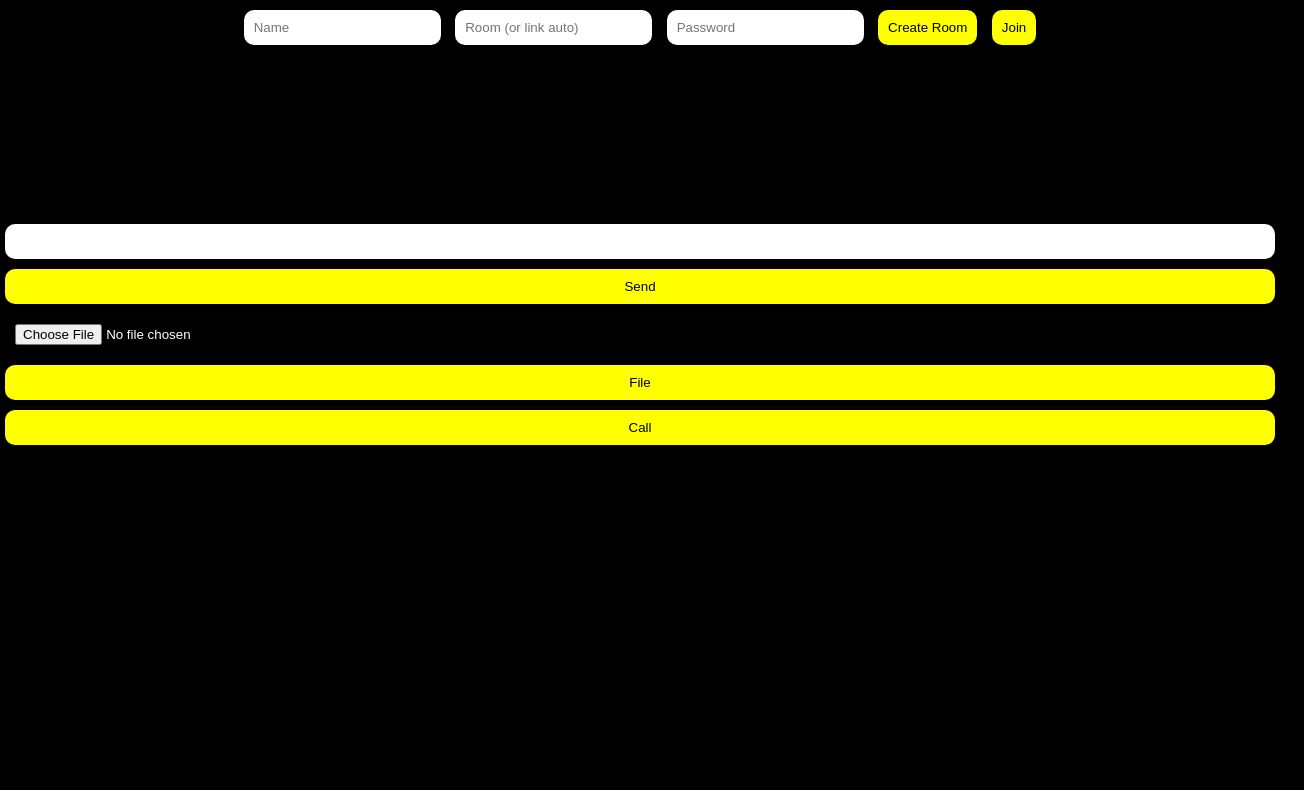
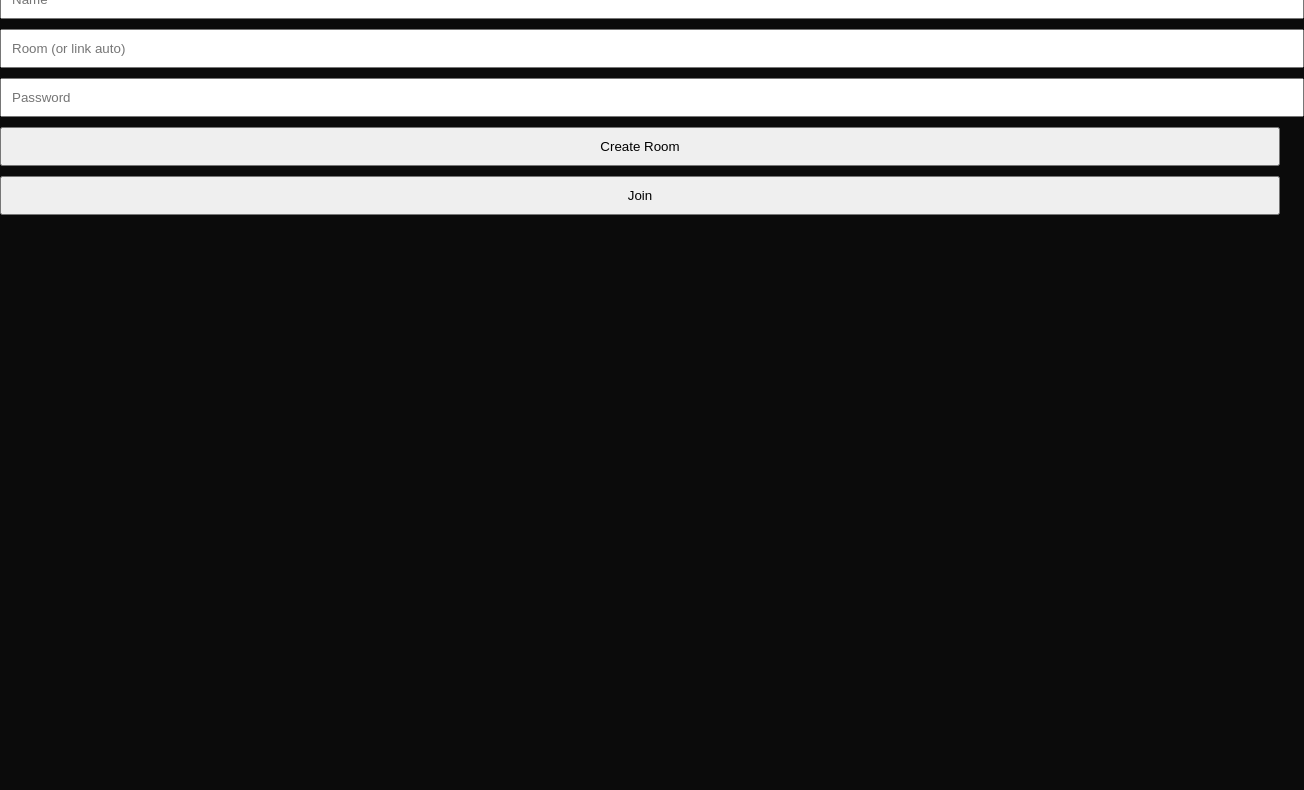
Before and after one commit to bhaveshramanuj28/chat-app, a website: page public/index.html in a window 1280 px wide. Shown: the part 93-883 px from the top of the page, 1304 px wide, since content can reach past the window. After the commit the page ends 800 px from the top, so only its background shows below. Drawn offline with nearby package versions, Linux system fonts and the light colour scheme; no server answers.

Commit message:
Update style.css

```diff
--- a/public/style.css
+++ b/public/style.css
@@ -1,41 +1,31 @@
 body {
   margin: 0;
-  font-family: sans-serif;
-  background: #000;
-  color: #fff;
-}
-
-#login {
-  text-align: center;
-  margin-top: 50px;
+  font-family: Arial;
+  background: #0b0b0b;
+  color: white;
 }
 
 #chat {
-  display: flex;
-  flex-direction: column;
-  height: 100vh;
-}
-
-video {
-  width: 100%;
-  max-height: 200px;
-  background: black;
+  display: none;
+  padding: 10px;
 }
 
 #messages {
-  flex: 1;
-  overflow-y: auto;
+  height: 300px;
+  overflow: auto;
+  background: #111;
   padding: 10px;
 }
 
 input, button {
+  width: 100%;
   padding: 10px;
-  margin: 5px;
-  border-radius: 10px;
-  border: none;
+  margin: 5px 0;
 }
 
-button {
-  background: yellow;
-  color: black;
+.msg {
+  background: #222;
+  margin: 5px;
+  padding: 8px;
+  border-radius: 5px;
 }
```
